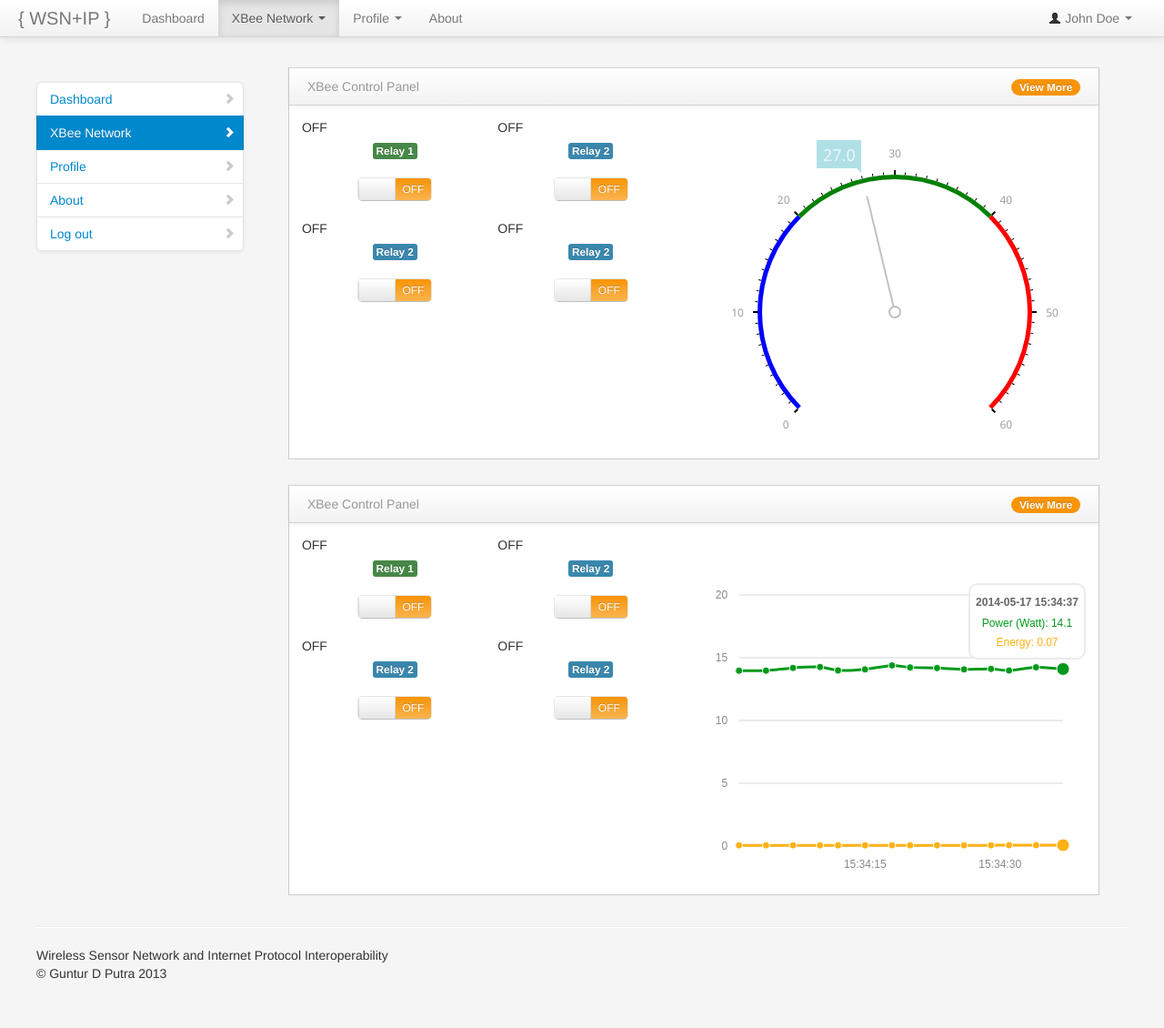
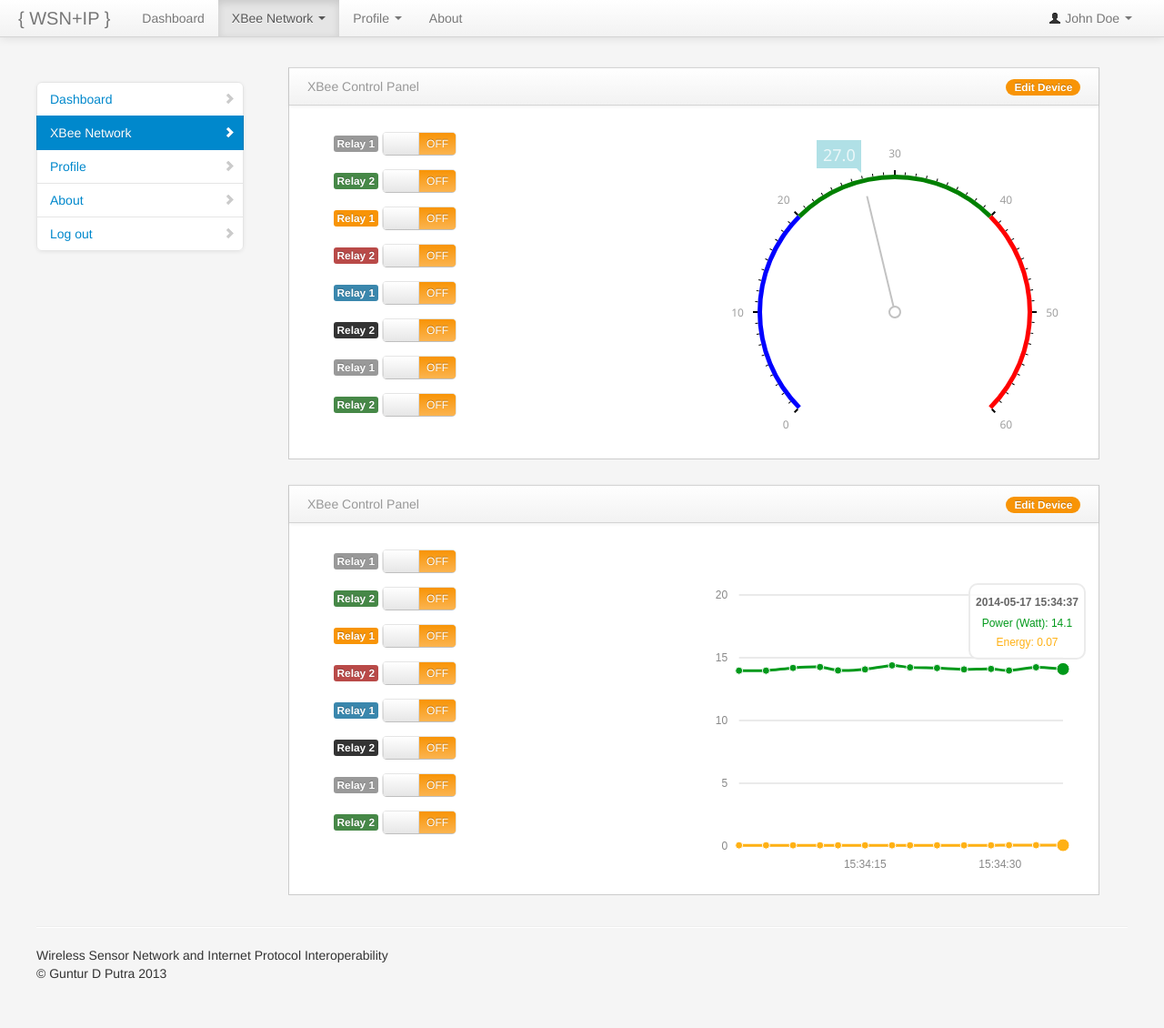
Before and after one commit to gtrdp/xbee-power-meter, a PHP site: page /show-device.php in a window 1280 px wide. Shown: the whole page at 91% size. Run offline with PHP 8.4, Linux system fonts and the light colour scheme; the visitor is signed in with stand-in values (Sample User, id 1); data that the repository does not hold is empty.

Commit message:
New interface for show device

```diff
--- a/show-device.php
+++ b/show-device.php
@@ -26,55 +26,57 @@ include('script/db.php');
 
                         <div class="navbar navbar-inner block-header">
                             <div class="muted pull-left">XBee Control Panel</div>
-                            <div class="pull-right"><a href="show-device.php"> <span class="badge badge-warning">View More</span></a></div>
+                            <div class="pull-right"><a href="show-device.php"> <span class="badge badge-warning">Edit Device</span></a></div>
                         </div>
                         <div class="block-content collapse in">
                             <div class="row-fluid">
                                 <div class="span6">
                                     <div class="row-fluid">
                                         <div class="span6">
-                                            <div class="chart chart-relay" data-percent="0">
-                                                <span class="status-relay">OFF</span>
-                                            </div>
-                                            <div class="chart-bottom-heading">
-                                                <span class="label label-success">Relay 1</span><br><br>
+                                            <div class="chart-bottom-heading" style="margin: 15px;">
+                                                <span class="label">Relay 1</span>
                                                 <div atmy="<?php echo $atmy; ?>" relay-id="1" class="make-switch switch-small button-relay" data-on="success" data-off="warning">
                                                     <input class="relay-checkbox" type="checkbox" >
                                                 </div>
                                             </div>
-                                        </div>
-
-                                        <div class="span6">
-                                            <div class="chart chart-relay" data-percent="0">
-                                                <span class="status-relay">OFF</span>
-                                            </div>
-                                            <div class="chart-bottom-heading">
-                                                <span class="label label-info">Relay 2</span><br><br>
+                                            <div class="chart-bottom-heading" style="margin: 15px;">
+                                                <span class="label label-success">Relay 2</span>
                                                 <div atmy="<?php echo $atmy; ?>" relay-id="2" class="make-switch switch-small button-relay" data-on="success" data-off="warning">
                                                     <input class="relay-checkbox" type="checkbox" <?php echo $checked2; ?> >
                                                 </div>
                                             </div>
-                                        </div>
-                                    </div>
-                                    <br>
-                                    <div class="row-fluid">
-                                        <div class="span6">
-                                            <div class="chart chart-relay" data-percent="0">
-                                                <span class="status-relay">OFF</span>
+                                            <div class="chart-bottom-heading" style="margin: 15px;">
+                                                <span class="label label-warning">Relay 1</span>
+                                                <div atmy="<?php echo $atmy; ?>" relay-id="1" class="make-switch switch-small button-relay" data-on="success" data-off="warning">
+                                                    <input class="relay-checkbox" type="checkbox" >
+                                                </div>
                                             </div>
-                                            <div class="chart-bottom-heading">
-                                                <span class="label label-info">Relay 2</span><br><br>
+                                            <div class="chart-bottom-heading" style="margin: 15px;">
+                                                <span class="label label-important">Relay 2</span>
                                                 <div atmy="<?php echo $atmy; ?>" relay-id="2" class="make-switch switch-small button-relay" data-on="success" data-off="warning">
                                                     <input class="relay-checkbox" type="checkbox" <?php echo $checked2; ?> >
                                                 </div>
                                             </div>
-                                        </div>
-                                        <div class="span6">
-                                            <div class="chart chart-relay" data-percent="0">
-                                                <span class="status-relay">OFF</span>
+                                            <div class="chart-bottom-heading" style="margin: 15px;">
+                                                <span class="label label-info">Relay 1</span>
+                                                <div atmy="<?php echo $atmy; ?>" relay-id="1" class="make-switch switch-small button-relay" data-on="success" data-off="warning">
+                                                    <input class="relay-checkbox" type="checkbox" >
+                                                </div>
                                             </div>
-                                            <div class="chart-bottom-heading">
-                                                <span class="label label-info">Relay 2</span><br><br>
+                                            <div class="chart-bottom-heading" style="margin: 15px;">
+                                                <span class="label label-inverse">Relay 2</span>
+                                                <div atmy="<?php echo $atmy; ?>" relay-id="2" class="make-switch switch-small button-relay" data-on="success" data-off="warning">
+                                                    <input class="relay-checkbox" type="checkbox" <?php echo $checked2; ?> >
+                                                </div>
+                                            </div>
+                                            <div class="chart-bottom-heading" style="margin: 15px;">
+                                                <span class="label">Relay 1</span>
+                                                <div atmy="<?php echo $atmy; ?>" relay-id="1" class="make-switch switch-small button-relay" data-on="success" data-off="warning">
+                                                    <input class="relay-checkbox" type="checkbox" >
+                                                </div>
+                                            </div>
+                                            <div class="chart-bottom-heading" style="margin: 15px;">
+                                                <span class="label label-success">Relay 2</span>
                                                 <div atmy="<?php echo $atmy; ?>" relay-id="2" class="make-switch switch-small button-relay" data-on="success" data-off="warning">
                                                     <input class="relay-checkbox" type="checkbox" <?php echo $checked2; ?> >
                                                 </div>
@@ -111,55 +113,57 @@ include('script/db.php');
 
                         <div class="navbar navbar-inner block-header">
                             <div class="muted pull-left">XBee Control Panel</div>
-                            <div class="pull-right"><a href="show-device.php"> <span class="badge badge-warning">View More</span></a></div>
+                            <div class="pull-right"><a href="show-device.php"> <span class="badge badge-warning">Edit Device</span></a></div>
                         </div>
                         <div class="block-content collapse in">
                             <div class="row-fluid">
                                 <div class="span6">
                                     <div class="row-fluid">
                                         <div class="span6">
-                                            <div class="chart chart-relay" data-percent="0">
-                                                <span class="status-relay">OFF</span>
-                                            </div>
-                                            <div class="chart-bottom-heading">
-                                                <span class="label label-success">Relay 1</span><br><br>
+                                            <div class="chart-bottom-heading" style="margin: 15px;">
+                                                <span class="label">Relay 1</span>
                                                 <div atmy="<?php echo $atmy; ?>" relay-id="1" class="make-switch switch-small button-relay" data-on="success" data-off="warning">
                                                     <input class="relay-checkbox" type="checkbox" >
                                                 </div>
                                             </div>
-                                        </div>
-
-                                        <div class="span6">
-                                            <div class="chart chart-relay" data-percent="0">
-                                                <span class="status-relay">OFF</span>
-                                            </div>
-                                            <div class="chart-bottom-heading">
-                                                <span class="label label-info">Relay 2</span><br><br>
+                                            <div class="chart-bottom-heading" style="margin: 15px;">
+                                                <span class="label label-success">Relay 2</span>
                                                 <div atmy="<?php echo $atmy; ?>" relay-id="2" class="make-switch switch-small button-relay" data-on="success" data-off="warning">
                                                     <input class="relay-checkbox" type="checkbox" <?php echo $checked2; ?> >
                                                 </div>
                                             </div>
-                                        </div>
-                                    </div>
-                                    <br>
-                                    <div class="row-fluid">
-                                        <div class="span6">
-                                            <div class="chart chart-relay" data-percent="0">
-                                                <span class="status-relay">OFF</span>
+                                            <div class="chart-bottom-heading" style="margin: 15px;">
+                                                <span class="label label-warning">Relay 1</span>
+                                                <div atmy="<?php echo $atmy; ?>" relay-id="1" class="make-switch switch-small button-relay" data-on="success" data-off="warning">
+                                                    <input class="relay-checkbox" type="checkbox" >
+                                                </div>
                                             </div>
-                                            <div class="chart-bottom-heading">
-                                                <span class="label label-info">Relay 2</span><br><br>
+                                            <div class="chart-bottom-heading" style="margin: 15px;">
+                                                <span class="label label-important">Relay 2</span>
                                                 <div atmy="<?php echo $atmy; ?>" relay-id="2" class="make-switch switch-small button-relay" data-on="success" data-off="warning">
                                                     <input class="relay-checkbox" type="checkbox" <?php echo $checked2; ?> >
                                                 </div>
                                             </div>
-                                        </div>
-                                        <div class="span6">
-                                            <div class="chart chart-relay" data-percent="0">
-                                                <span class="status-relay">OFF</span>
+                                            <div class="chart-bottom-heading" style="margin: 15px;">
+                                                <span class="label label-info">Relay 1</span>
+                                                <div atmy="<?php echo $atmy; ?>" relay-id="1" class="make-switch switch-small button-relay" data-on="success" data-off="warning">
+                                                    <input class="relay-checkbox" type="checkbox" >
+                                                </div>
                                             </div>
-                                            <div class="chart-bottom-heading">
-                                                <span class="label label-info">Relay 2</span><br><br>
+                                            <div class="chart-bottom-heading" style="margin: 15px;">
+                                                <span class="label label-inverse">Relay 2</span>
+                                                <div atmy="<?php echo $atmy; ?>" relay-id="2" class="make-switch switch-small button-relay" data-on="success" data-off="warning">
+                                                    <input class="relay-checkbox" type="checkbox" <?php echo $checked2; ?> >
+                                                </div>
+                                            </div>
+                                            <div class="chart-bottom-heading" style="margin: 15px;">
+                                                <span class="label">Relay 1</span>
+                                                <div atmy="<?php echo $atmy; ?>" relay-id="1" class="make-switch switch-small button-relay" data-on="success" data-off="warning">
+                                                    <input class="relay-checkbox" type="checkbox" >
+                                                </div>
+                                            </div>
+                                            <div class="chart-bottom-heading" style="margin: 15px;">
+                                                <span class="label label-success">Relay 2</span>
                                                 <div atmy="<?php echo $atmy; ?>" relay-id="2" class="make-switch switch-small button-relay" data-on="success" data-off="warning">
                                                     <input class="relay-checkbox" type="checkbox" <?php echo $checked2; ?> >
                                                 </div>
```
